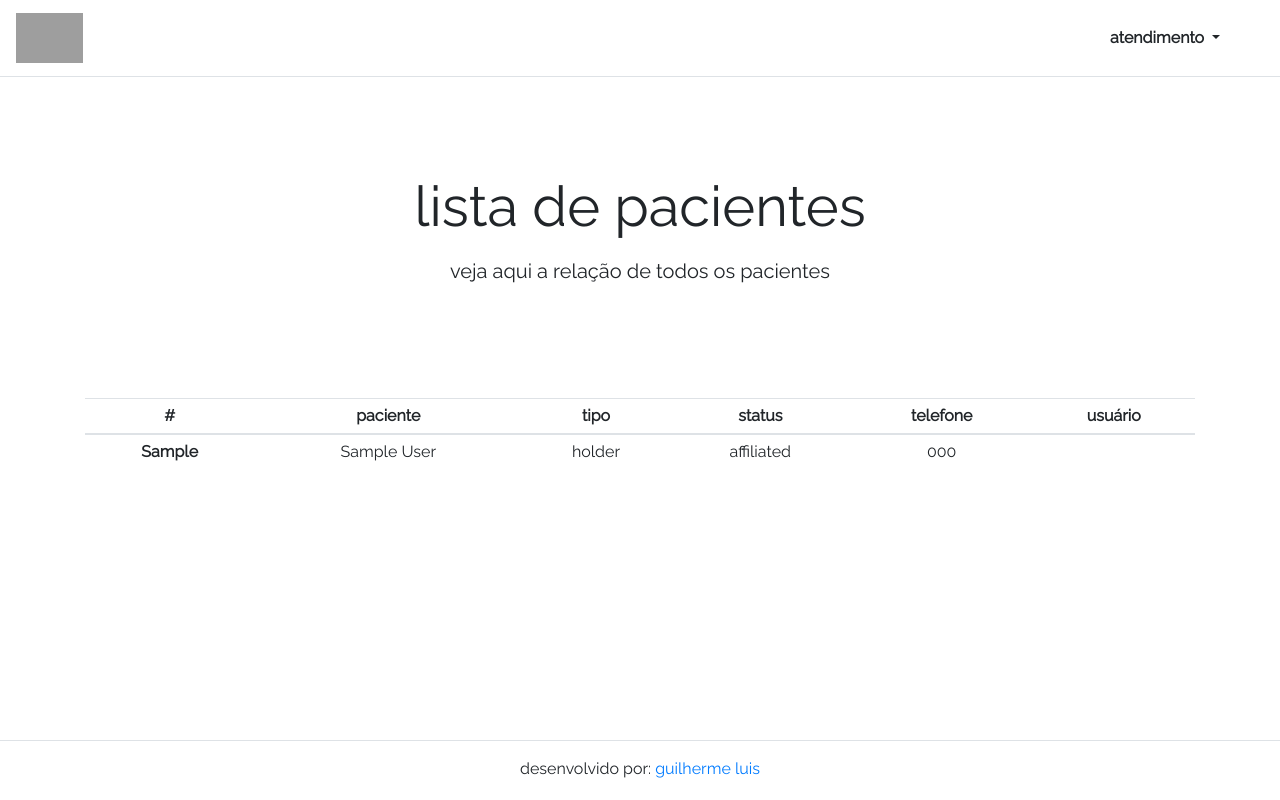
After one commit to guilehm/super-potato, a Django app: page /assistance/patient/list/ in a window 1280 px wide. The commit adds this page. Run offline with Django 3.2, Linux system fonts and the light colour scheme; tables that the repository leaves empty hold one stand-in row (values such as "Sample post"); some libraries are stand-ins or nearby versions; grey boxes are pictures that could not be loaded.

Commit message:
Create patient list page

```diff
--- /dev/null
+++ b/core/templates/core/assistance/patient_list.html
@@ -0,0 +1,36 @@
+{% extends 'core/base.html' %}
+
+{% block content %}
+    <div class="container text-center py-5 my-5">
+        <h1 class="display-4">lista de pacientes</h1>
+        <p class="lead mt-3">
+            veja aqui a relação de todos os pacientes
+        </p>
+    </div>
+    <div class="container text-center">
+        <table class="table table-sm table-hover">
+            <thead>
+                <tr>
+                    <th scope="col">#</th>
+                    <th scope="col">paciente</th>
+                    <th scope="col">tipo</th>
+                    <th scope="col">status</th>
+                    <th scope="col">telefone</th>
+                    <th scope="col">usuário</th>
+                </tr>
+            </thead>
+            <tbody>
+                {% for patient in patients %}
+                    <tr>
+                        <th scope="row">{{ patient.registration|default:'' }}</th>
+                        <td>{{ patient.full_name|default:'' }}</td>
+                        <td>{{ patient.type|default:'' }}</td>
+                        <td>{{ patient.status|default:'' }}</td>
+                        <td>{{ patient.phone_number|default:'' }}</td>
+                        <td>{{ patient.created_by.username|default:'' }}</td>
+                    </tr>
+                {% endfor %}
+            </tbody>
+        </table>
+    </div>
+{% endblock %}
--- a/core/templates/core/base.html
+++ b/core/templates/core/base.html
@@ -13,7 +13,7 @@
 </head>
 <body>
     <nav class="navbar navbar-expand-lg navbar-light bg-white border-bottom">
-        <a class="navbar-brand">
+        <a class="navbar-brand" href="{% url 'core:index' %}">
             <img src="{% static 'core/img/logo.g4' %}" height="50px" class="d-inline-block align-top" alt="">
         </a>
         <button class="navbar-toggler" type="button" data-toggle="collapse" data-target="#navbarNav" aria-controls="navbarNav" aria-expanded="false" aria-label="Toggle navigation">
@@ -21,16 +21,14 @@
         </button>
         <div class="container">
             <div class="collapse navbar-collapse" id="navbarNav">
-
                 <div class="dropdown ml-auto mt-2 mt-lg-0">
                     <a class="dropdown-toggle nav-link" id="dropdownMenuButton" data-toggle="dropdown" aria-haspopup="true" aria-expanded="false" style="cursor: pointer;">
                         <strong>atendimento</strong>
                     </a>
                     <div class="dropdown-menu" aria-labelledby="dropdownMenuButton">
-                        <a class="dropdown-item" href="#">lista de pacientes</a>
+                        <a class="dropdown-item" href="{% url 'core:patient-list' %}">lista de pacientes</a>
                     </div>
                 </div>
-
             </div>
         </div>
     </nav>
--- a/core/urls.py
+++ b/core/urls.py
@@ -7,4 +7,5 @@ app_name = 'core'
 
 urlpatterns = [
     path('', views.index, name='index'),
+    path('assistance/patient/list/', views.patient_list, name='patient-list'),
 ]
--- a/core/views.py
+++ b/core/views.py
@@ -1,5 +1,15 @@
 from django.shortcuts import render
+
+from people.models import Patient
 
 
 def index(request):
     return render(request, 'core/index.html')
+
+
+def patient_list(request):
+    # TODO: Implement filter by entity
+    patients = Patient.objects.all()
+    return render(request, 'core/assistance/patient_list.html', {
+        'patients': patients,
+    })
--- a/people/models.py
+++ b/people/models.py
@@ -12,6 +12,8 @@ class People(models.Model):
     doc = models.CharField(max_length=20, null=True, blank=True, db_index=True)
     home_phone_number = models.CharField(max_length=20, null=True, blank=True)
     cell_phone_number = models.CharField(max_length=20, null=True, blank=True)
+    # TODO: created_by
+    # TODO: link to entity
 
     date_added = models.DateTimeField(auto_now_add=True)
     date_changed = models.DateTimeField(auto_now=True)
@@ -30,6 +32,10 @@ class People(models.Model):
     @cached_property
     def full_name(self):
         return self.first_name + ' ' + self.last_name
+
+    @cached_property
+    def phone_number(self):
+        return self.cell_phone_number or self.home_phone_number
 
     def __str__(self):
         return self.first_name
```
